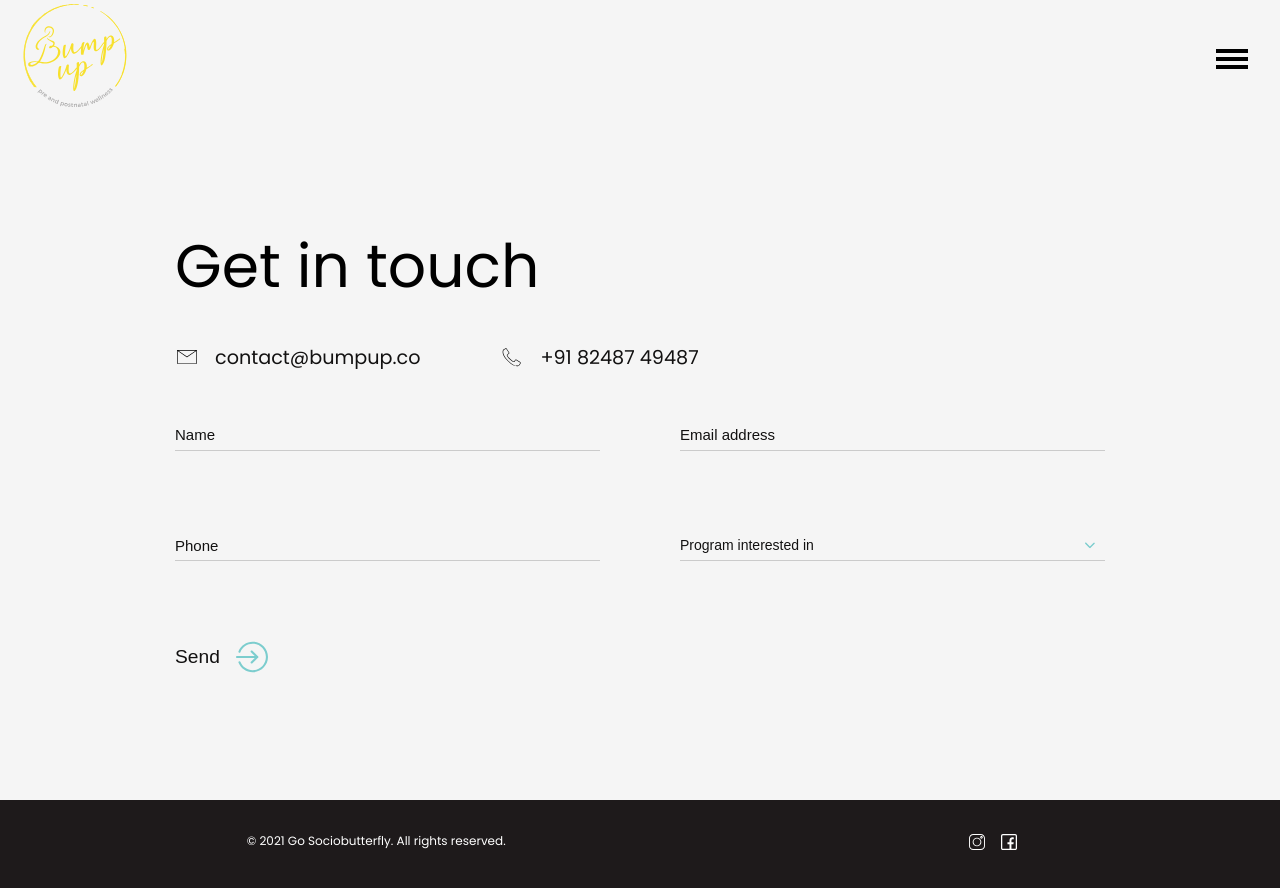
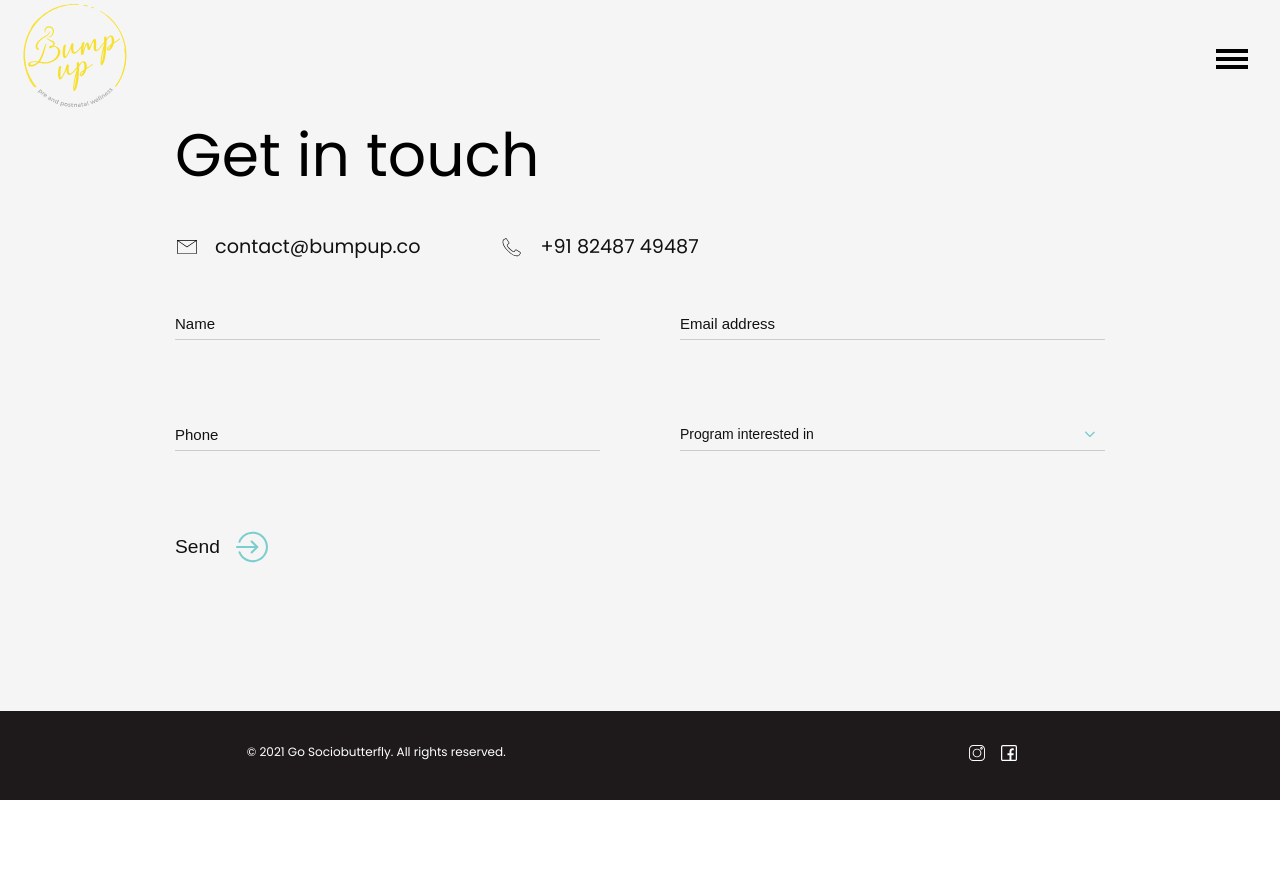
Before and after one commit to 2G-Developers/bumup, a React (Create React App) app: page /contact in a window 1280 px wide. After the commit the page ends 800 px from the top, so only its background shows below. Built offline with nearby package versions, Linux system fonts and the light colour scheme.

Commit message:
changes into vh

```diff
--- a/src/pages/contact.js
+++ b/src/pages/contact.js
@@ -5,7 +5,7 @@ import {Helmet} from 'react-helmet'
 
 const contactPage = () => {
     return (
-        <div className="App">
+        <div className="App" style={{backgroundColor:"#f5f5f5",height:"100vh"}}>
 
             <Helmet>
               <title>Bumpup | Contact</title>
--- a/src/static/css/components/Contact/Contact.scss
+++ b/src/static/css/components/Contact/Contact.scss
@@ -7,7 +7,7 @@
     justify-content: center;
     margin-bottom: 0;
     background: #f5f5f5;
-    min-height: calc(100vh );
+    min-height: calc(80% );
 
 
     &__medium {
```
